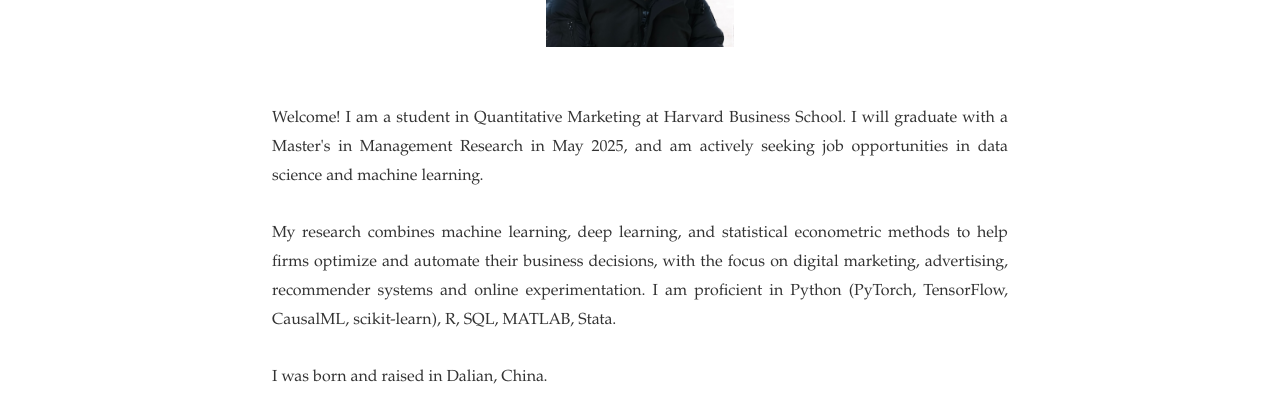
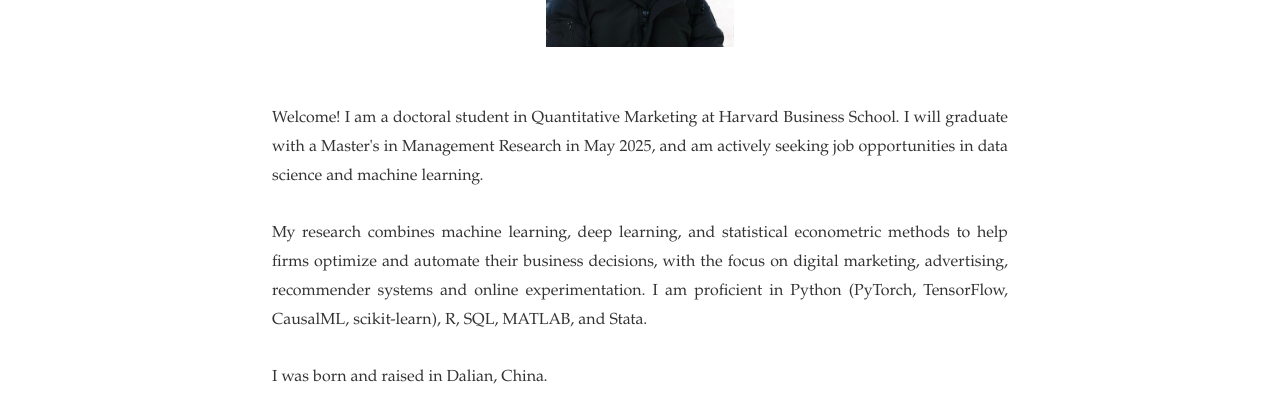
Before and after one commit to JingpengHong/JingpengHong.github.io, a Jekyll site: the page built from index.html, in a window 1280 px wide. Shown: the part 398-812 px from the top of the page. Built offline with Jekyll 4.4.1, drawn with Linux system fonts in a browser that asks for light colours; nearby versions of some CDN libraries; the list of posts is cut into pages by our own code; comment, search, counter and statistics services are not loaded; a style sheet for code colours, icons or effects is not loaded.

Commit message:
Update index.html

```diff
--- a/index.html
+++ b/index.html
@@ -12,12 +12,12 @@
   gtag('config', 'UA-108085250-1');
 </script>
 
-<img src="jingpeng_pic_web.jpg" alt="Jingpeng Hong" style="width:188px;height:225px;" title="Jingpeng Hong (洪景鹏)"; algin="middle">
+<img src="Jingpeng_pic_web.jpg" alt="Jingpeng Hong" style="width:188px;height:225px;" title="Jingpeng Hong (洪景鹏)"; algin="middle">
 
 <br><br>
-<p style="text-align:justify;"> Welcome! I am a student in Quantitative Marketing at Harvard Business School. I will graduate with a Master's in Management Research in May 2025, and am actively seeking job opportunities in data science and machine learning.
+<p style="text-align:justify;"> Welcome! I am a doctoral student in Quantitative Marketing at Harvard Business School. I will graduate with a Master's in Management Research in May 2025, and am actively seeking job opportunities in data science and machine learning.
 <br><br>
-My research combines machine learning, deep learning, and statistical econometric methods to help firms optimize and automate their business decisions, with the focus on digital marketing, advertising, recommender systems and online experimentation. I am proficient in Python (PyTorch, TensorFlow, CausalML, scikit-learn), R, SQL, MATLAB, Stata.
+My research combines machine learning, deep learning, and statistical econometric methods to help firms optimize and automate their business decisions, with the focus on digital marketing, advertising, recommender systems and online experimentation. I am proficient in Python (PyTorch, TensorFlow, CausalML, scikit-learn), R, SQL, MATLAB, and Stata.
 <br><br>
 I was born and raised in Dalian, China.
 </div>
```
